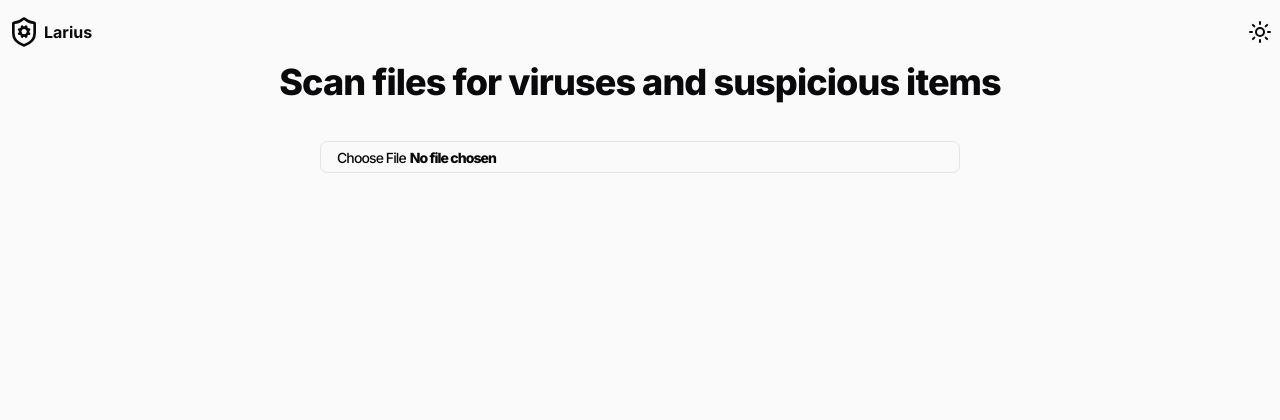
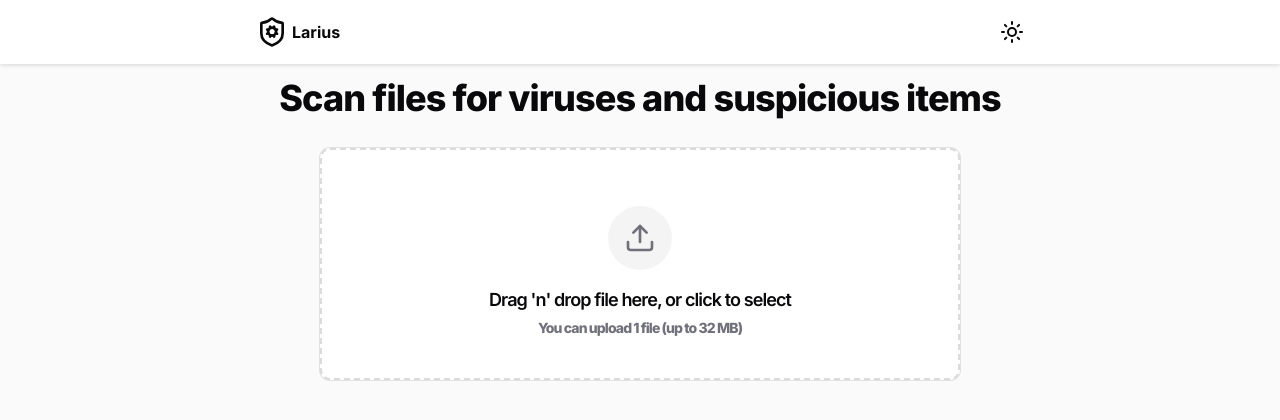
Before and after one commit to octagony/larius, a Next.js app: page / in a window 1280 px wide. Shown: the top 420 px of the page. Built offline with nearby package versions, Linux system fonts and the light colour scheme.

Commit message:
[FEAT] Upgrade file uploader to drag and drop function

```diff
--- a/app/api/vt/upload/route.ts
+++ b/app/api/vt/upload/route.ts
@@ -1,3 +1,4 @@
+import { MAX_FILE_SIZE } from '@/lib/constants';
 import { NextRequest, NextResponse } from 'next/server';
 
 export async function POST(request: NextRequest) {
@@ -9,7 +10,7 @@ export async function POST(request: NextRequest) {
       return NextResponse.json({ error: 'File is not provided' }, { status: 400 });
     }
 
-    if (file.size > 32 * 1024 * 1024) {
+    if (file.size > MAX_FILE_SIZE) {
       return NextResponse.json({ error: 'File exceeds the 32 MB limit' }, { status: 400 });
     }
 
--- a/app/layout.tsx
+++ b/app/layout.tsx
@@ -38,7 +38,7 @@ export default function RootLayout({ children }: LayoutProps<'/'>) {
         <ReduxProvider>
           <ThemeProvider>
             <Header />
-            {children}
+            <main className="h-dvh w-dvw">{children}</main>
             <Spinner />
             <Toaster />
           </ThemeProvider>
--- a/app/page.tsx
+++ b/app/page.tsx
@@ -2,7 +2,7 @@ import Hero from '@/components/layout/Hero';
 
 export default function Home() {
   return (
-    <div className="flex flex-col flex-1 bg-zinc-50 font-sans dark:bg-black">
+    <div className="h-full w-full flex flex-col flex-1 bg-zinc-50 font-sans dark:bg-black">
       <Hero />
     </div>
   );
--- a/components/FileUploader.tsx
+++ b/components/FileUploader.tsx
@@ -1,24 +1,63 @@
 'use client';
 
-import { useState } from 'react';
+import { useState, useCallback } from 'react';
+import { useDropzone } from 'react-dropzone';
 import { useAppDispatch } from '@/lib/state/hooks';
 import { showLoader, hideLoader } from '@/lib/state/features/loaderSlice';
-import { Input } from '@/components/ui/input';
 import { toast } from '@/components/ui/toast';
 import { Table, TableBody, TableHead, TableHeader, TableRow } from './ui/table';
 import { IScanResult } from '@/lib/interfaces/components/IFileUploader';
 import { setPoolingMessage } from '@/lib/state/features/poolingMessageSlice';
+import { StatBlock } from '@/components/layout/StatBlock';
+import { Card } from '@/components/ui/card';
+import { CircleCheck, CircleX, TriangleAlert, Upload } from 'lucide-react';
+import {
+  MALICIOS_FILE_CATEGORY,
+  MALICIOUS_FILE_TITLE,
+  MAX_FILE_SIZE,
+  NOT_DETECTED_FILE_TITLE,
+  SAFE_FILE_TITLE,
+  SUSPICIOUS_FILE_CATEGORY,
+  SUSPICIOUS_FILE_TITLE,
+} from '@/lib/constants';
 
 export function FileUploader() {
   const dispatch = useAppDispatch();
-  const [pollingMessage, setPollingMessage] = useState('');
   const [result, setResult] = useState<IScanResult | null>(null);
+  const [isScanning, setIsScanning] = useState(false);
 
-  const handleFileChange = async (e: React.ChangeEvent<HTMLInputElement>) => {
-    const file = e.target.files?.[0];
-    if (!file) return;
+  const onDrop = useCallback((acceptedFiles: File[]) => {
+    if (acceptedFiles.length === 0) {
+      return;
+    }
+
+    const file = acceptedFiles[0];
+
+    if (file.size > MAX_FILE_SIZE) {
+      toast.add({
+        type: 'error',
+        title: `File "${file.name}" exceeds 32 MB limit`,
+        priority: 'high',
+      });
+      return;
+    }
 
     setResult(null);
+    startScan(file);
+  }, []);
+
+  const { getRootProps, getInputProps, isDragActive } = useDropzone({
+    onDrop,
+    maxFiles: 1,
+    multiple: false,
+    disabled: isScanning,
+    accept: {
+      '*/*': [],
+    },
+  });
+
+  const startScan = async (file: File) => {
+    setIsScanning(true);
     dispatch(showLoader());
 
     try {
@@ -31,7 +70,10 @@ export function FileUploader() {
       });
 
       const uploadData = await uploadRes.json();
-      if (!uploadRes.ok) throw new Error(uploadData.error || 'Ошибка загрузки');
+
+      if (!uploadRes.ok) {
+        throw new Error(uploadData.error || 'Upload error');
+      }
 
       await pollAnalysisResults(uploadData.analysisId, file.name);
     } catch (err: any) {
@@ -42,11 +84,11 @@ export function FileUploader() {
       });
     } finally {
       dispatch(hideLoader());
-      e.target.value = '';
+      setIsScanning(false);
     }
   };
 
-  const pollAnalysisResults = async (analysisId: string, fileName: string) => {
+  const pollAnalysisResults = async (analysisId: string, fileName: string): Promise<void> => {
     const maxAttempts = 20;
     let attempts = 0;
     let interval = 2000;
@@ -65,7 +107,7 @@ export function FileUploader() {
 
         if (data.status === 'completed') {
           setResult(data);
-          setPollingMessage('');
+          dispatch(setPoolingMessage(''));
           return;
         }
 
@@ -85,6 +127,7 @@ export function FileUploader() {
           title: err.message,
           priority: 'high',
         });
+        dispatch(setPoolingMessage(''));
         return;
       }
     }
@@ -92,42 +135,64 @@ export function FileUploader() {
 
   return (
     <div className="max-w-2xl mx-auto p-4 space-y-4">
-      <Input className="px-4" id="file" type="file" onChange={handleFileChange} />
+      <Card
+        {...getRootProps()}
+        className={`relative flex flex-col items-center justify-center p-10 border-2 border-dashed transition-all cursor-pointer
+          ${isDragActive ? 'border-primary bg-primary/5' : 'border-muted-foreground/25 hover:border-muted-foreground/50'}
+          ${isScanning ? 'opacity-50 cursor-not-allowed' : ''}
+        `}
+      >
+        <input {...getInputProps()} />
+
+        <div className="flex flex-col items-center text-center space-y-4">
+          <div className="p-4 bg-muted rounded-full">
+            <Upload className="w-8 h-8 text-muted-foreground" />
+          </div>
+          <div>
+            <p className="text-lg font-semibold">
+              {isDragActive ? 'Drop file here...' : "Drag 'n' drop file here, or click to select"}
+            </p>
+            <p className="text-sm text-muted-foreground mt-1">
+              You can upload 1 file (up to 32 MB)
+            </p>
+          </div>
+        </div>
+      </Card>
 
       {result && result.stats && (
         <div className="p-6 dark:bg-black bg-white border rounded-lg shadow-sm space-y-4">
           <h2 className="text-xl font-bold text-zinc-950 dark:text-white">Scan Report</h2>
 
           <div className="grid grid-cols-2 md:grid-cols-4 gap-4 text-center">
-            <StatBox
-              label="Malicious"
+            <StatBlock
+              label={MALICIOUS_FILE_TITLE}
               value={result.stats.malicious || 0}
               color="bg-red-100 text-red-700 border-red-200"
             />
-            <StatBox
-              label="Suspicious"
+            <StatBlock
+              label={SUSPICIOUS_FILE_TITLE}
               value={result.stats.suspicious || 0}
               color="bg-yellow-100 text-yellow-700 border-yellow-200"
             />
-            <StatBox
-              label="Safe"
+            <StatBlock
+              label={SAFE_FILE_TITLE}
               value={result.stats.harmless || 0}
               color="bg-green-100 text-green-700 border-green-200"
             />
-            <StatBox
-              label="Not detected"
+            <StatBlock
+              label={NOT_DETECTED_FILE_TITLE}
               value={result.stats.undetected || 0}
               color="bg-gray-100 text-gray-700 border-gray-200"
             />
           </div>
 
           <div className="pt-4 border-t">
-            <div className="max-h-60 overflow-y-auto text-sm">
+            <div className="max-h-80 overflow-y-auto text-sm">
               <Table>
                 <TableHeader>
                   <TableRow>
                     <TableHead>Antivirus</TableHead>
-                    <TableHead>Method</TableHead>
+                    <TableHead>Status</TableHead>
                   </TableRow>
                 </TableHeader>
                 <TableBody>
@@ -135,9 +200,13 @@ export function FileUploader() {
                     <TableRow key={engine}>
                       <TableHead>{engine}</TableHead>
                       <TableHead
-                        className={`${data.category === 'malicious' ? 'text-red-600' : data.category === 'suspicious' ? 'text-yellow-600' : 'text-green-600'}`}
+                        className={`${data.category === MALICIOS_FILE_CATEGORY ? 'text-red-600' : data.category === SUSPICIOUS_FILE_CATEGORY ? 'text-yellow-600' : 'text-green-600'}`}
                       >
-                        {data.method}
+                        {data.category === MALICIOS_FILE_CATEGORY
+                          ? `${(<CircleX />)} ${MALICIOUS_FILE_TITLE}`
+                          : data.category === SUSPICIOUS_FILE_CATEGORY
+                            ? `${(<TriangleAlert />)} ${SUSPICIOUS_FILE_TITLE}`
+                            : `${(<CircleCheck />)} ${SAFE_FILE_TITLE}`}
                       </TableHead>
                     </TableRow>
                   ))}
@@ -150,12 +219,3 @@ export function FileUploader() {
     </div>
   );
 }
-
-function StatBox({ label, value, color }: { label: string; value: number; color: string }) {
-  return (
-    <div className={`p-4 rounded-lg border ${color}`}>
-      <div className="text-3xl font-bold">{value}</div>
-      <div className="text-sm font-medium opacity-80">{label}</div>
-    </div>
-  );
-}
--- a/components/layout/Header.tsx
+++ b/components/layout/Header.tsx
@@ -16,7 +16,8 @@ export default function Header() {
   }
 
   return (
-    <header className="flex items-center justify-between bg-zinc-50 dark:bg-black px-2 py-4">
+    <header className="fixed h-16 z-10 w-full bg-white drop-shadow-sm dark:bg-black px-2 py-4 ">
+      <div className="flex justify-between max-w-3xl mx-auto">
         <div className="flex items-center gap-1 ">
           <ShieldCog className="size-8" />
           <span className="font-bold text-base">Larius</span>
@@ -25,6 +26,7 @@ export default function Header() {
         <button onClick={() => setTheme(theme === 'dark' ? 'light' : 'dark')}>
           {theme === 'dark' ? <Moon className="size-6" /> : <Sun className="size-6" />}
         </button>
+      </div>
     </header>
   );
 }
--- a/components/layout/Hero.tsx
+++ b/components/layout/Hero.tsx
@@ -1,8 +1,8 @@
-import { FileUploader } from '../FileUploader';
+import { FileUploader } from '@/components/FileUploader';
 
 export default function Hero() {
   return (
-    <div className="mb-4 text-2xl font-extrabold tracking-tight leading-none  md:text-3xl lg:text-4xl dark:text-white text-center">
+    <div className="pt-16 mb-4 mt-4 text-2xl font-extrabold tracking-tight leading-none md:text-3xl lg:text-4xl dark:text-white text-center">
       <span>Scan files for viruses and suspicious items</span>
       <div className="px-2 py-4">
         <FileUploader />
--- a/components/layout/StatBlock.tsx
+++ b/components/layout/StatBlock.tsx
@@ -1,6 +1,6 @@
 import { IStatBlock } from '@/lib/interfaces/components/IStatBlock';
 
-export function StatBox({ label, value, color }: IStatBlock) {
+export function StatBlock({ label, value, color }: IStatBlock) {
   return (
     <div className={`p-4 rounded-lg border ${color}`}>
       <div className="text-3xl font-bold">{value}</div>
--- /dev/null
+++ b/components/ui/card.tsx
@@ -0,0 +1,102 @@
+import * as React from "react"
+import { cn } from "cn"
+
+function Card({
+  className,
+  size = "default",
+  ...props
+}: React.ComponentProps<"div"> & { size?: "default" | "sm" }) {
+  return (
+    <div
+      data-slot="card"
+      data-size={size}
+      className={cn(
+        "group/card flex flex-col gap-(--card-spacing) overflow-hidden rounded-xl bg-card py-(--card-spacing) text-sm text-card-foreground ring-1 ring-foreground/10 [--card-spacing:--spacing(4)] has-data-[slot=card-footer]:pb-0 has-[>img:first-child]:pt-0 data-[size=sm]:[--card-spacing:--spacing(3)] data-[size=sm]:has-data-[slot=card-footer]:pb-0 *:[img:first-child]:rounded-t-xl *:[img:last-child]:rounded-b-xl",
+        className
+      )}
+      {...props}
+    />
+  )
+}
+
+function CardHeader({ className, ...props }: React.ComponentProps<"div">) {
+  return (
+    <div
+      data-slot="card-header"
+      className={cn(
+        "group/card-header @container/card-header grid auto-rows-min items-start gap-1 rounded-t-xl px-(--card-spacing) has-data-[slot=card-action]:grid-cols-[1fr_auto] has-data-[slot=card-description]:grid-rows-[auto_auto] [.border-b]:pb-(--card-spacing)",
+        className
+      )}
+      {...props}
+    />
+  )
+}
+
+function CardTitle({ className, ...props }: React.ComponentProps<"div">) {
+  return (
+    <div
+      data-slot="card-title"
+      className={cn(
+        "font-heading text-base leading-snug font-medium group-data-[size=sm]/card:text-sm",
+        className
+      )}
+      {...props}
+    />
+  )
+}
+
+function CardDescription({ className, ...props }: React.ComponentProps<"div">) {
+  return (
+    <div
+      data-slot="card-description"
+      className={cn("text-sm text-muted-foreground", className)}
+      {...props}
+    />
+  )
+}
+
+function CardAction({ className, ...props }: React.ComponentProps<"div">) {
+  return (
+    <div
+      data-slot="card-action"
+      className={cn(
+        "col-start-2 row-span-2 row-start-1 self-start justify-self-end",
+        className
+      )}
+      {...props}
+    />
+  )
+}
+
+function CardContent({ className, ...props }: React.ComponentProps<"div">) {
+  return (
+    <div
+      data-slot="card-content"
+      className={cn("px-(--card-spacing)", className)}
+      {...props}
+    />
+  )
+}
+
+function CardFooter({ className, ...props }: React.ComponentProps<"div">) {
+  return (
+    <div
+      data-slot="card-footer"
+      className={cn(
+        "flex items-center rounded-b-xl border-t bg-muted/50 p-(--card-spacing)",
+        className
+      )}
+      {...props}
+    />
+  )
+}
+
+export {
+  Card,
+  CardHeader,
+  CardFooter,
+  CardTitle,
+  CardAction,
+  CardDescription,
+  CardContent,
+}
--- a/package.json
+++ b/package.json
@@ -14,12 +14,13 @@
     "axios": "^1.20.0",
     "class-variance-authority": "^0.7.1",
     "cn": "^0.4.0",
-    "lucide-react": "^1.50.0",
+    "lucide-react": "^1.52.0",
     "next": "16.3.8",
     "next-themes": "^0.4.6",
     "postcss": "^8.5.28",
     "react": "19.2.8",
     "react-dom": "19.2.8",
+    "react-dropzone": "^20.1.2",
     "react-redux": "^9.3.0",
     "shadcn": "^4.21.1",
     "swr": "^2.5.1",
```
Also changed, not shown: lib/constants.ts (+11 -0 lines), 1 other file (tests, documents, lock files or other folders). Lines whose indentation alone changed are shown as unchanged.
